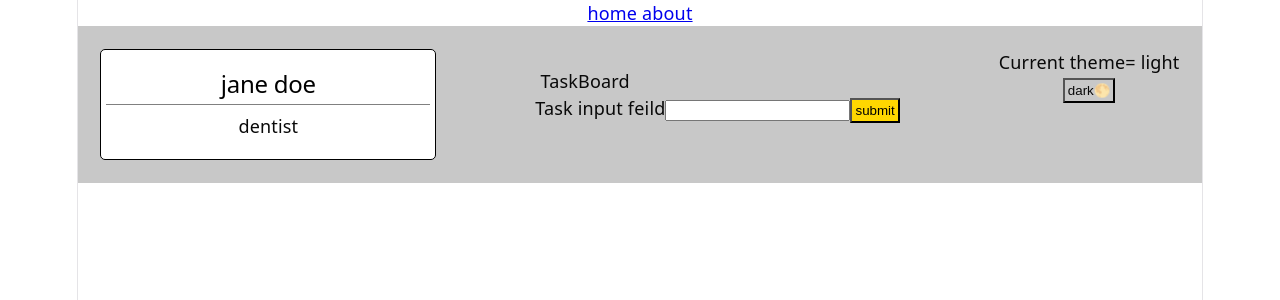
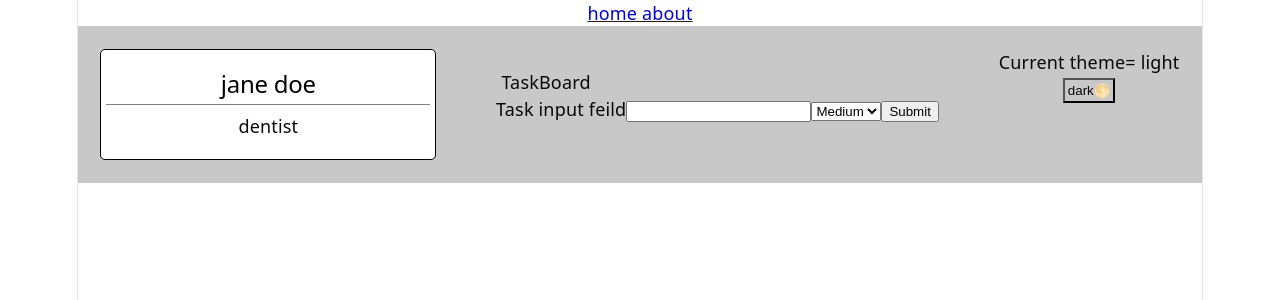
Before and after one commit to omr-haitham/ebe_internship, a React (Vite) app: page /home in a window 1280 px wide. Shown: the top 300 px of the page. Built offline with nearby package versions, Linux system fonts and the light colour scheme.

Commit message:
feat(upgraded Task boad an add task flow)

```diff
--- a/src/components/TaskBoard.tsx
+++ b/src/components/TaskBoard.tsx
@@ -8,7 +8,7 @@ import { useTasks } from "../context/task/useTasks";
 export function TaskBoard(){
 
     const {tasks , tasksDispatch} = useTasks();
-    const onAddTask = (text:string)=>{tasksDispatch({type:"ADD_TASK", payload:text});}
+    const onAddTask = (text:string)=>{tasksDispatch({type:"ADD_TASK", payload:{name:text}});}
 
 
     return(
--- a/src/components/TaskForm.tsx
+++ b/src/components/TaskForm.tsx
@@ -1,28 +1,62 @@
-import React, { useState } from "react";
-import { Button } from "./Button";
+import { useState } from "react";
 import "./styles/TaskForm.css"
+import { useForm } from "react-hook-form";
+import { zodResolver } from "@hookform/resolvers/zod";
+import { taskSchema } from "../schema/TaskSchema";
+import * as z from 'zod'
+import type { priority } from "../context/task/TaskReducer";
+
+
+
 
 interface TaskFormProps{
-    onAddTask:(x:string)=>void;
+    onAddTask:(x:string, priority:priority)=>void;
 }
 export function TaskForm({onAddTask}:TaskFormProps){
-    const [text , setText] = useState<string>("");
-    const handleInputevent = (e:React.ChangeEvent<HTMLInputElement>) => {
-    setText(e.target.value);
-    e.target.value = text;
-  };
-  const handleSubmitevent = (e:React.SubmitEvent<HTMLInputElement>) => {
-    setText(e.target.value);
-    e.target.value = text;
-  };
-  const clearInputField = ()=>{
-    setText('');
+  const [submissionStatus , setSubmissionStatus] = useState<'idle' | 'submitting' | 'success' | 'error'>('idle')
+  const { register , handleSubmit , reset ,formState: {errors}} = useForm<z.infer<typeof taskSchema>>(
+    {
+    resolver: zodResolver(taskSchema),
+    defaultValues:{name: '', priority:'medium'}
+    }
+  )
+
+  const onSubmit =  async (task: {name:string; priority:priority})=>{
+    setSubmissionStatus('submitting');
+    console.log("onSubmit called", task);
+    try{
+      await new Promise((resolve , reject)=>
+        setTimeout(() => (Math.random() > 0.1 ? resolve(true) : reject(new Error('Failed'))),1500));
+      console.log(errors);
+      setSubmissionStatus('success');
+      onAddTask(task.name , task.priority);
+      reset();
+      setSubmissionStatus("idle");
+    }
+    catch{
+      setSubmissionStatus('error');
+    }
   }
-    return (
-        <div className="taskForm">
-            <label htmlFor='taskInput'>Task input feild</label>
-            <input type="text" name="taskInput" id="taskInput" onBlur={handleInputevent} onSubmit={handleSubmitevent} placeholder={text}></input>
-            <Button primary="primary" onClick={()=>{onAddTask(text); clearInputField() }} label="submit"></Button>
+
+  return (
+    <div className="taskForm">
+        <form  name="taskInput" id="taskInput" onSubmit={handleSubmit(onSubmit, (errors) => {console.log("Validation errors:", errors);}) } >
+          <label htmlFor='taskInput'>Task input feild</label>
+          <input type="text" {...register("name")}/>{
+            errors.name && (
+              <p>{errors.name.message}</p>
+            )
+          }
+          <select {...register("priority")}>
+            <option value="low">Low</option>
+            <option value="medium">Medium</option>
+            <option value="high">High</option>
+          </select>
+
+          <button type="submit" disabled={submissionStatus==='submitting'} >Submit</button>
+          {submissionStatus === 'error' && <p>error occured while subbmiting previous task</p>}
+        </form>
         </div>
     )
-}
+  }
+  //<Button primary="primary" onClick={()=>{onAddTask(text); clearInputField() }} label="submit"></Button>
--- a/src/context/task/TaskReducer.ts
+++ b/src/context/task/TaskReducer.ts
@@ -1,11 +1,12 @@
-export type action =|{type:"GET_TASK" , id:number}| {type:"ADD_TASK"; payload:string}|{type:"TOGGLE_TASK"; id:number}|{type:"DELETE_TASK"; id:number}
-export type task = {label:string, id:number, completed:boolean}
+export type action =| {type:"ADD_TASK"; payload:{name:string; priority?:priority}}|{type:"TOGGLE_TASK"; id:number}|{type:"DELETE_TASK"; id:number}
+export type task = {label:string, id:number, completed:boolean , priority:'low'|'medium'|'high'}
 export type state = task[]
+export type priority = 'low'|'medium'|'high'
 
 export function TaskReducer (state: state, action :action){
     console.log(state)
     switch(action.type){
-        case "ADD_TASK":  return[...state, {label:action.payload , id:Date.now(), completed:false}]
+        case "ADD_TASK":  return[...state, {label:action.payload.name , id:Date.now(), completed:false , priority:action.payload.priority !== undefined? action.payload.priority : 'medium'}]
         case "DELETE_TASK": return state.filter(t=>t.id !== action.id)
         case "TOGGLE_TASK": return state.map(t=>t.id === action.id? {...t, completed: !t.completed} : t);
         default: return state;
--- /dev/null
+++ b/src/schema/TaskSchema.ts
@@ -0,0 +1,7 @@
+
+import * as z from 'zod';
+
+export const taskSchema =z.object({
+    name: z.string().min(3, "Name must be at least 3 characters long"),
+    priority : z.enum(['low','medium','high'])
+})
```
Also changed, not shown: package.json (+8 -1 lines), 2 other files (tests, documents, lock files or other folders).
